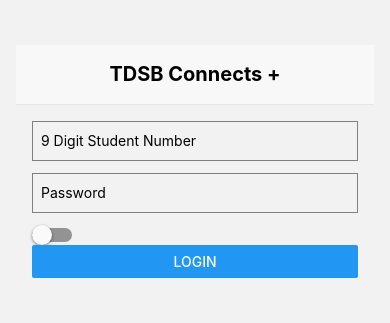
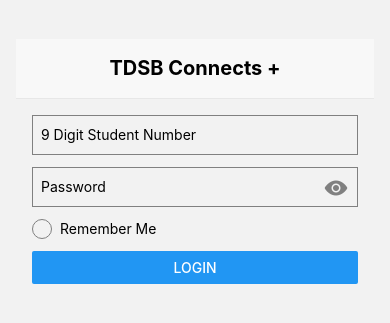
Before and after one commit to Outdatedcandy92/TDSB, a React Native app: screen /Home in a window 390 px wide. Shown: the part 253-576 px from the top of the page. Built offline with nearby package versions, Linux system fonts and the light colour scheme.

Commit message:
login fixes

```diff
--- a/App.js
+++ b/App.js
@@ -1,16 +1,18 @@
 import React, { useEffect, useState } from 'react';
-import { StyleSheet, Text, View, TextInput, Button, Switch } from 'react-native';
+import { StyleSheet, Text, View, TextInput, Button, TouchableOpacity, Alert } from 'react-native';
 import AsyncStorage from '@react-native-async-storage/async-storage';
 import { NavigationContainer } from '@react-navigation/native';
 import { createStackNavigator } from '@react-navigation/stack';
 import Home from './Home';
+import { Ionicons } from '@expo/vector-icons';
 
 const Stack = createStackNavigator();
 
 export default function App() {
   const [username, setUsername] = useState('');
   const [password, setPassword] = useState('');
-  const [isSwitchOn, setIsSwitchOn] = useState(false);
+  const [isRememberMe, setIsRememberMe] = useState(false);
+  const [isPasswordVisible, setIsPasswordVisible] = useState(false);
   const [isLoggedIn, setIsLoggedIn] = useState(false);
 
   useEffect(() => {
@@ -25,7 +27,12 @@
   }, []);
 
   const handleLogin = async () => {
-    console.log({ username, password, isSwitchOn });
+    if (!username || !password) {
+      Alert.alert('Error', 'Please fill in both username and password.');
+      return;
+    }
+
+    console.log({ username, password, isRememberMe });
 
     const url = 'https://zappsmaprd.tdsb.on.ca/token';
 
@@ -60,6 +67,7 @@
       setIsLoggedIn(true);
     } catch (error) {
       console.error('Login failed', error);
+      Alert.alert('Login Failed', 'Invalid username or password. Please try again.');
     }
   };
 
@@ -85,18 +93,25 @@
                     />
                   </View>
                   <View style={styles.formGroup}>
-                    <TextInput
-                      style={styles.input}
-                      placeholder="Password"
-                      value={password}
-                      onChangeText={setPassword}
-                      secureTextEntry
-                    />
+                    <View style={styles.passwordContainer}>
+                      <TextInput
+                        style={styles.passwordInput}
+                        placeholder="Password"
+                        value={password}
+                        onChangeText={setPassword}
+                        secureTextEntry={!isPasswordVisible}
+                      />
+                      <TouchableOpacity onPress={() => setIsPasswordVisible(!isPasswordVisible)} style={styles.eyeIconContainer}>
+                        <Ionicons name={isPasswordVisible ? "eye-off" : "eye"} size={24} color="gray" style={styles.eyeIcon} />
+                      </TouchableOpacity>
+                    </View>
                   </View>
-                  <Switch
-                    value={isSwitchOn}
-                    onValueChange={setIsSwitchOn}
-                  />
+                  <View style={styles.rememberMeContainer}>
+                    <TouchableOpacity onPress={() => setIsRememberMe(!isRememberMe)} style={styles.radioButton}>
+                      {isRememberMe && <View style={styles.radioButtonSelected} />}
+                    </TouchableOpacity>
+                    <Text style={styles.rememberMeText}>Remember Me</Text>
+                  </View>
                   <Button title="Login" onPress={handleLogin} />
                 </View>
               </View>
@@ -138,4 +153,46 @@
     borderWidth: 1,
     paddingHorizontal: 8,
   },
+  passwordContainer: {
+    position: 'relative',
+  },
+  passwordInput: {
+    height: 40,
+    borderColor: 'gray',
+    borderWidth: 1,
+    paddingHorizontal: 8,
+    paddingRight: 40,
+  },
+  eyeIconContainer: {
+    position: 'absolute',
+    right: 10,
+    top: 8,
+  },
+  eyeIcon: {
+    height: 24,
+    width: 24,
+  },
+  rememberMeContainer: {
+    flexDirection: 'row',
+    alignItems: 'center',
+    marginBottom: 12,
+  },
+  rememberMeText: {
+    marginLeft: 8,
+  },
+  radioButton: {
+    height: 20,
+    width: 20,
+    borderRadius: 10,
+    borderWidth: 1,
+    borderColor: 'gray',
+    alignItems: 'center',
+    justifyContent: 'center',
+  },
+  radioButtonSelected: {
+    height: 10,
+    width: 10,
+    borderRadius: 5,
+    backgroundColor: 'gray',
+  },
 });
--- a/Home.js
+++ b/Home.js
@@ -1,5 +1,5 @@
 import React, { useEffect, useState } from 'react';
-import { View, Text, StyleSheet } from 'react-native';
+import { View, Text, StyleSheet, Button } from 'react-native';
 import AsyncStorage from '@react-native-async-storage/async-storage';
 
 const Home = () => {
@@ -29,7 +29,7 @@
 
           const data = await response.json();
           console.log('Response data:', data);
-          student_info = data['SchoolCodeList'][0]['StudentInfo'];
+          const student_info = data['SchoolCodeList'][0]['StudentInfo'];
 
           console.log('Student Info:', student_info);
         } else {
@@ -43,14 +43,35 @@
     fetchStoredItem();
   }, []);
 
+  const handleLogout = async () => {
+    try {
+      await AsyncStorage.removeItem('access_token');
+      setStoredItem(null);
+      console.log('Logged out successfully');
+    } catch (error) {
+      console.error('Failed to log out:', error);
+    }
+  };
+
   return (
     <View style={styles.container}>
       <Text>Welcome to the Home Screen!</Text>
-      {student_info && <Text>Name: {student_info['FirstName']} {student_info['LastName']}</Text>}
-      {student_info && <Text>Age: {student_info['Age']}</Text>}
-      {student_info && <Text>Gender: {student_info['Gender']}</Text>}
-      {student_info && <Text>Grade: {student_info['CurrentGradeLevel']}</Text>}
+      {student_info ? (
+        <>
+          <Text>Name: {student_info.FirstName} {student_info.LastName}</Text>
+          <Text>Age: {student_info.Age}</Text>
+          <Text>Gender: {student_info.Gender}</Text>
+          <Text>Grade: {student_info.CurrentGradeLevel}</Text>
+        </>
+      ) : (
+        <Text>Loading student information...</Text>
+      )}
+
+
+      <Button title="Logout" onPress={handleLogout} />
     </View>
+
+
   );
 };
 
```
